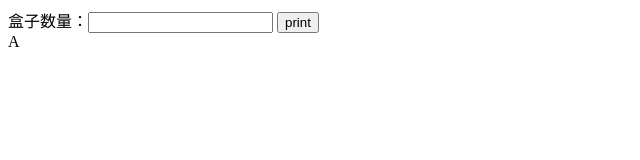
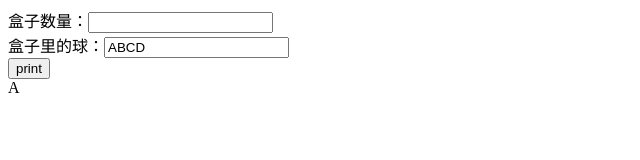
Before and after one commit to Raistlin916/box_ball, a plain HTML site: page index.html in a window 1280 px wide. Both pictures are taken after a click on the button "print". Shown: the whole page, without its empty margins (0-640 px from the left). Drawn offline with Linux system fonts and the light colour scheme.

Commit message:
u can change ball style

```diff
--- a/index.html
+++ b/index.html
@@ -5,16 +5,16 @@
     <title>盒子里的球</title>
 </head>
 <body>
-    盒子数量：<input type="text" id="input">
+    盒子数量：<input type="text" id="input"><br>
+    盒子里的球：<input type="text" id="ball-input" value="ABCD"><br>
     <button type="button" id="btn">print</button>
     <div id="out"></div>
 
 
     <script>
         "use strict";
-        function printBall(l){
-           var arr = 'ABCD'
-           , n
+        function printBall(arr, l){
+           var n
            , temp
            , res, resArr = []
            , max = Math.pow(arr.length, l);
@@ -29,10 +29,11 @@
 
         var outElem = document.getElementById('out')
         , inputElem = document.getElementById('input')
-        , btnElem = document.getElementById('btn');
+        , btnElem = document.getElementById('btn')
+        , ballInputElem = document.getElementById('ball-input');
+
         btnElem.onclick = function(){
-            var arr = printBall(inputElem.value);
-
+            var arr = printBall(ballInputElem.value, inputElem.value);
             outElem.innerHTML = arr.join('<br>');
         };
     </script>
```
